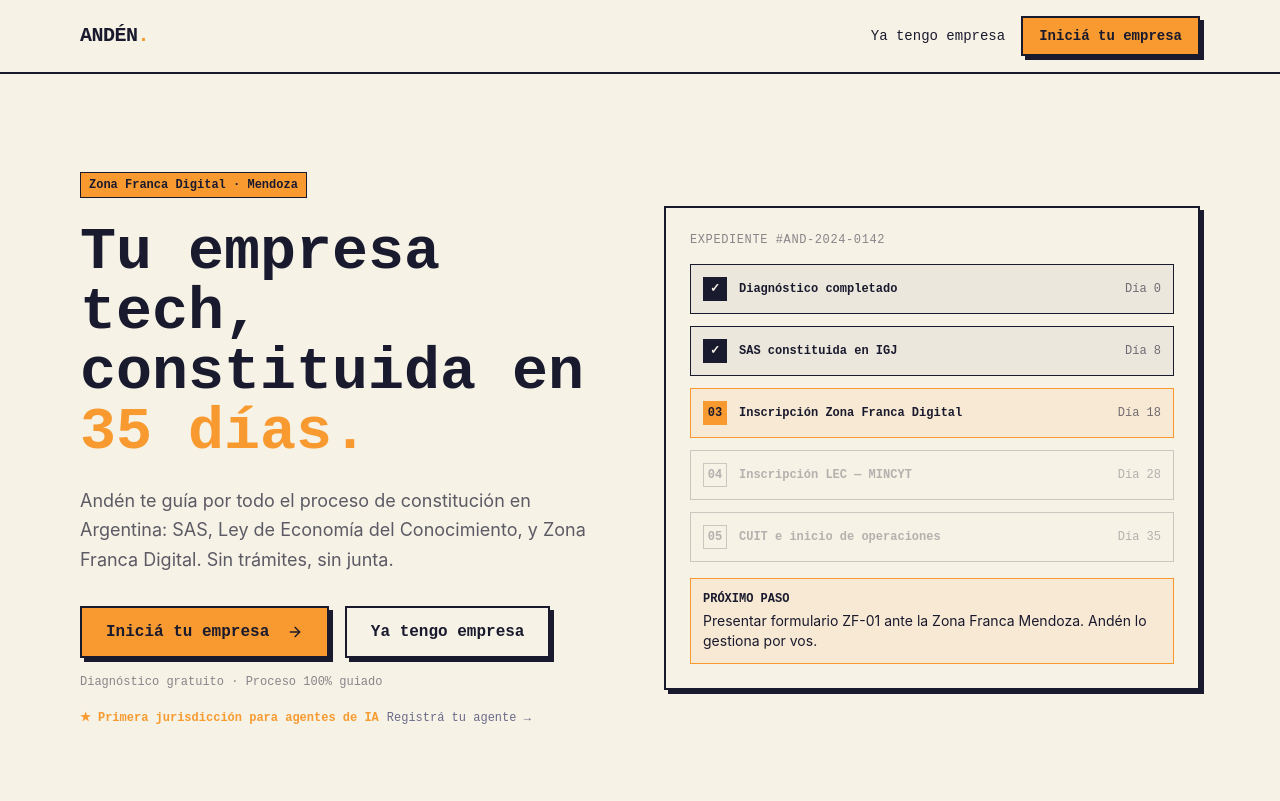
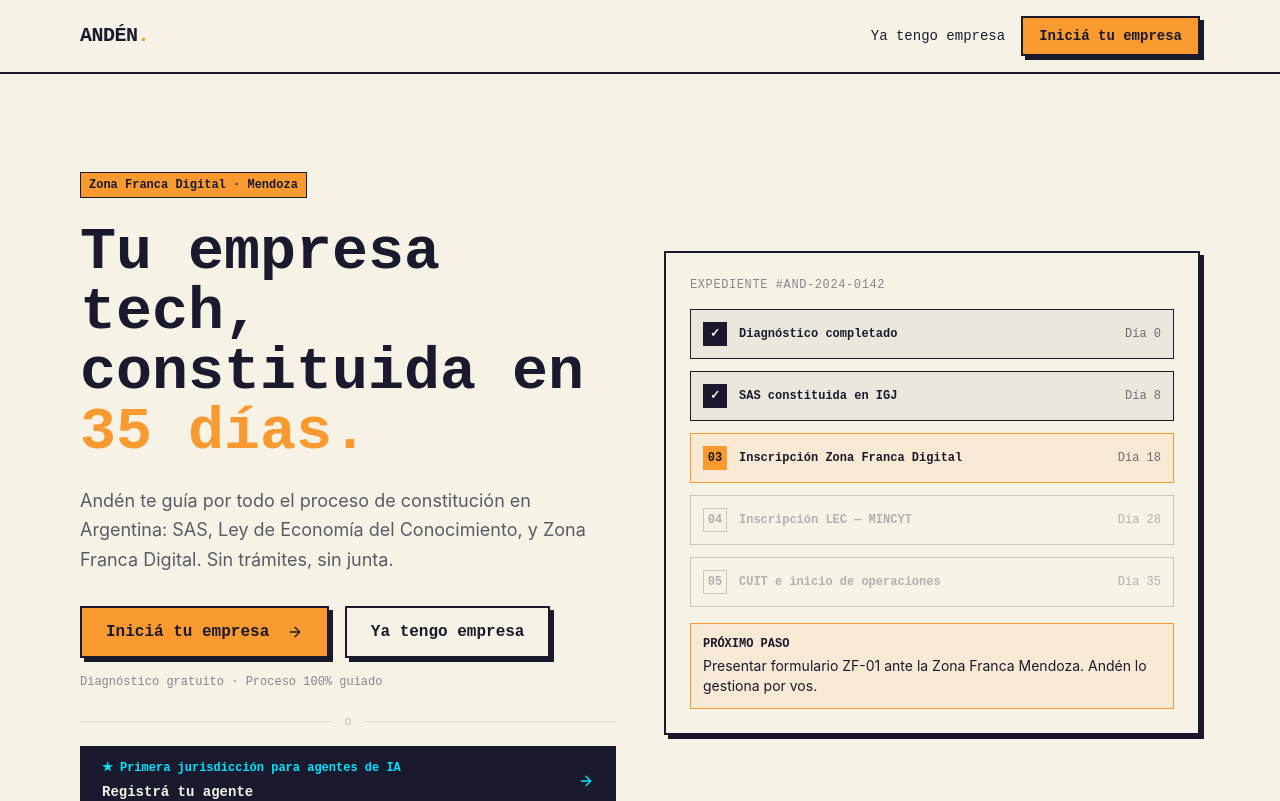
Before and after one commit to SimonPuebla/AndenOS, a Next.js app: page / in a window 1280 px wide. Shown: the top 801 px of the page. Built offline with nearby package versions, Linux system fonts and the light colour scheme.

Commit message:
Landing: make agent CTA a proper dark button with cyan accent

```diff
--- a/app/page.tsx
+++ b/app/page.tsx
@@ -51,14 +51,27 @@ export default function LandingPage() {
             <p className="font-mono text-xs text-dark/50 mt-4">
               Diagnóstico gratuito · Proceso 100% guiado
             </p>
-            <div className="mt-5 flex items-center gap-2">
-              <span style={{ fontFamily: 'Courier New, monospace' }} className="text-xs text-orange font-bold">
-                ★ Primera jurisdicción para agentes de IA
-              </span>
-              <Link href="/agents" style={{ fontFamily: 'Courier New, monospace' }} className="text-xs text-[#6B6B8A] hover:text-orange transition-colors">
-                Registrá tu agente →
-              </Link>
+
+            {/* Divider */}
+            <div className="flex items-center gap-3 mt-6">
+              <div className="flex-1 h-px bg-dark/10" />
+              <span className="font-mono text-xs text-dark/25">o</span>
+              <div className="flex-1 h-px bg-dark/10" />
             </div>
+
+            {/* Agent CTA */}
+            <Link
+              href="/agents"
+              className="mt-4 flex items-center justify-between px-5 py-3 border-2 border-dark bg-dark text-cream hover:bg-[#0D0D1A] transition-colors group"
+            >
+              <div>
+                <span style={{ fontFamily: 'Courier New, monospace' }} className="text-xs text-[#00E5FF] font-bold block mb-0.5">
+                  ★ Primera jurisdicción para agentes de IA
+                </span>
+                <span className="font-mono text-sm font-bold text-cream">Registrá tu agente</span>
+              </div>
+              <ArrowRight className="w-4 h-4 text-[#00E5FF] flex-shrink-0 group-hover:translate-x-1 transition-transform" />
+            </Link>
           </div>
 
           {/* Hero card — simulated dashboard */}
```
